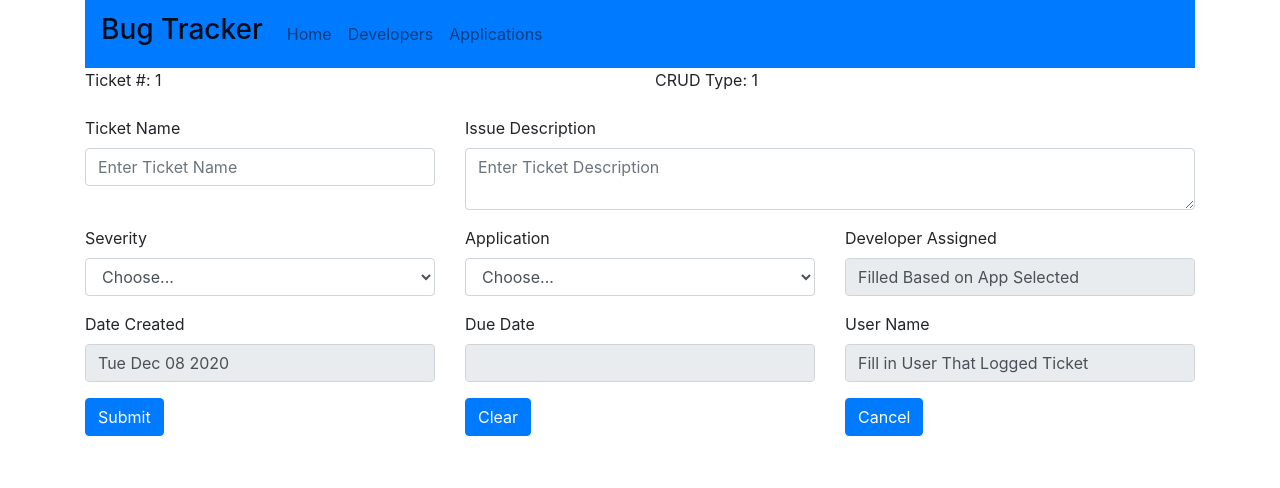
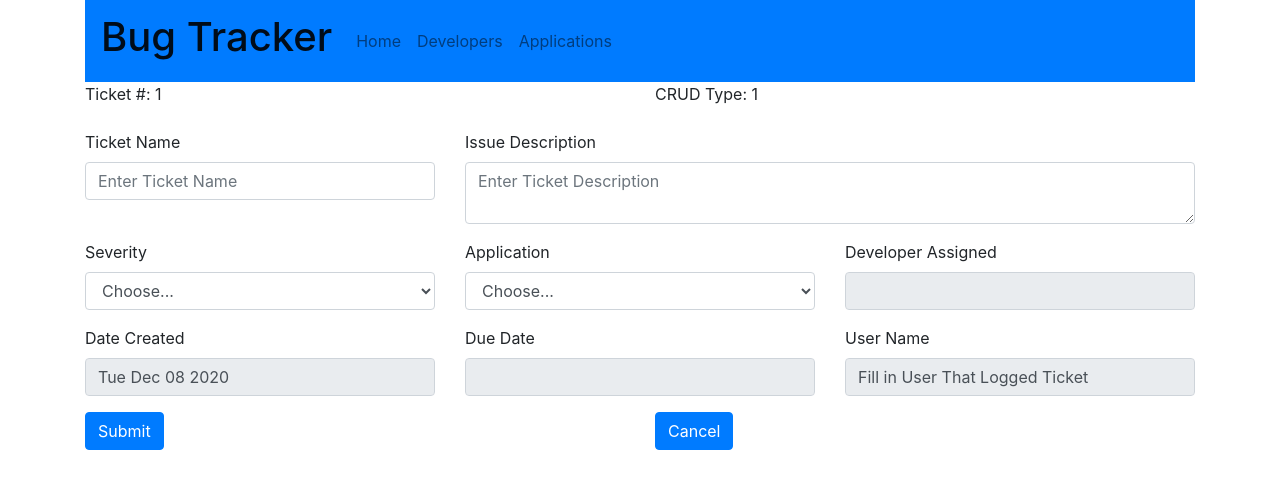
Before and after one commit to KarstenFlanigan/Bug_Tracker, a React (Create React App) app: page /ticket/1/1 in a window 1280 px wide. Shown: the top 488 px of the page. Built offline with nearby package versions, Linux system fonts and the light colour scheme.

Commit message:
Working on ticket form validation and alert display

```diff
--- a/src/Components/Forms/TicketForm.js
+++ b/src/Components/Forms/TicketForm.js
@@ -5,6 +5,7 @@ import Form from 'react-bootstrap/Form'
 import Col from 'react-bootstrap/Col'
 import Row from 'react-bootstrap/Row'
 import Button from 'react-bootstrap/Button'
+import Alert from 'react-bootstrap/Alert'
 //Custom hook that handles all fields typed
 import { useFormFields } from '../Libs/CustomHooks.js'
 
@@ -22,8 +23,17 @@ function TicketForm() {
     )
     const [dateDue, setdateDue] = useState()
     const [currentDate] = useState(new Date())
+    const [developerAssigned, setdeveloperAssigned] = useState()
+    const [missingValue, setmissingValue] = useState(false)
+    const [missingValueArray, setmissingValueArray] = useState([])
 
-    useEffect(() => { console.log(`Ticket Form Fields : ${JSON.stringify(fields)}`) })
+    //Listing all expected Form Keys to do comparision when submitted
+    const compareJSON = { "dueDate": "", "userName": "", "severity": "", "dateCreated": "", "developerAssigned": "", "ticketName": "", "ticketDescription": "", "applicationName": "" }
+
+    useEffect(() => {
+        //console.log(`Ticket Form Fields : ${JSON.stringify(fields)}`)
+        console.log(`MissingValueArray ${missingValueArray}`)
+    })
 
     //Handle when severity is chosen
     const handleSeverity = (event) => {
@@ -53,13 +63,68 @@ function TicketForm() {
         element.dispatchEvent(newEvent)
     }
 
+
+    const handleApplicationName = (event) => {
+
+        //Adds Severity to handlefieldchange hook
+        handleFieldChange(event)
+
+        /*
+        ADD LOGIC FOR WHEN APP IS CHOSEN TO ASSIGN TO DESIGNATED DEVELOPER
+        */
+
+        //let appChosen = JSON.stringify(event.target.id)
+
+        setdeveloperAssigned("Test Application Name")
+
+        //New event to trigger applicationName OnChange which will add applicationName state to the useformfields custom hook
+        let newEvent = new Event("input", { "bubbles": true })
+        let element = document.getElementById("developerAssigned")
+        element.dispatchEvent(newEvent)
+    }
+
+    //FIX THIS
+    //COMPARE ARRAY OF OBJECTS OF EXPECTED VS WHAT WAS ENTERED IN STATE
     const handleSubmit = () => {
         let formJSON = JSON.stringify(fields)
-        console.log(`formJSON: ${formJSON}`)
+        let valArray = []
+        //console.log(`formJson : ${formJSON}`)
+
+        Object.keys(compareJSON).map((value) => {
+            formJSON.includes(value) ?
+                null
+                :
+                valArray.push(value)
+        })
+
+        setmissingValueArray(valArray)
+
+
+        missingValueArray.length > 0 ?
+            setmissingValue(!missingValue)
+            :
+            console.log("No Missing Values")
     }
 
     return (
         <Form>
+            {
+                missingValue ?
+                    <Alert variant="danger">
+                        <Alert.Heading as="h4">Please Fill</Alert.Heading>
+                        {
+                            missingValueArray.map((value, index) => {
+                                return (
+                                    <p key={index}>
+                                        {value}
+                                    </p>
+                                )
+                            })
+                        }
+                    </Alert>
+                    :
+                    null
+            }
 
             <Row>
                 <Col lg={6}>
@@ -104,7 +169,7 @@ function TicketForm() {
                 <Col lg={4} md={4}>
                     <Form.Group controlId="applicationName">
                         <Form.Label >Application</Form.Label>
-                        <Form.Control as="select" onChange={handleFieldChange}>
+                        <Form.Control as="select" onChange={handleApplicationName}>
                             <option>Choose...</option>
                             <option>Test</option>
                             <option>Medium</option>
@@ -115,7 +180,7 @@ function TicketForm() {
                 <Col lg={4} md={4} >
                     <Form.Group controlId="developerAssigned">
                         <Form.Label >Developer Assigned</Form.Label>
-                        <Form.Control type="developer" readOnly defaultValue="Filled Based on App Selected" />
+                        <Form.Control readOnly defaultValue={developerAssigned} onChange={handleFieldChange} />
                     </Form.Group>
                 </Col>
             </Row>
@@ -146,23 +211,16 @@ function TicketForm() {
             </Row>
 
             <Row>
-                <Col xs={4}>
+                <Col xs={6}>
                     <Form.Group>
                         <Button onClick={() => handleSubmit()}>
                             Submit
                         </Button>
                     </Form.Group>
                 </Col>
-                <Col xs={4}>
+                <Col xs={6}>
                     <Form.Group>
-                        <Button type="reset">
-                            Clear
-                        </Button>
-                    </Form.Group>
-                </Col>
-                <Col xs={4}>
-                    <Form.Group>
-                        <Button type="reset" onClick={(() => history.push("/home"))}>
+                        <Button onClick={(() => history.push("/home"))}>
                             Cancel
                         </Button>
                     </Form.Group>
--- a/src/Components/Navigation.js
+++ b/src/Components/Navigation.js
@@ -19,7 +19,7 @@ function Navigation() {
     return (
         <Router >
             <Navbar bg="primary" expand="lg">
-                <Navbar.Brand as={Link} to="/home"><h3>Bug Tracker</h3></Navbar.Brand>
+                <Navbar.Brand as={Link} to="/home"><h1>Bug Tracker</h1></Navbar.Brand>
                 <Navbar.Toggle aria-controls="basic-navbar-nav" />
                 <Navbar.Collapse id="basic-navbar-nav">
                     <Nav defaultActiveKey="/home" as="ul">
```
Also changed, not shown: package.json (line endings or trailing spaces).
